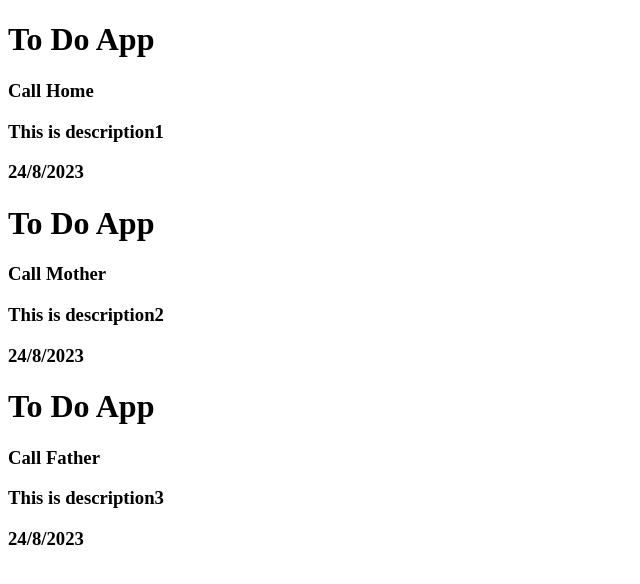
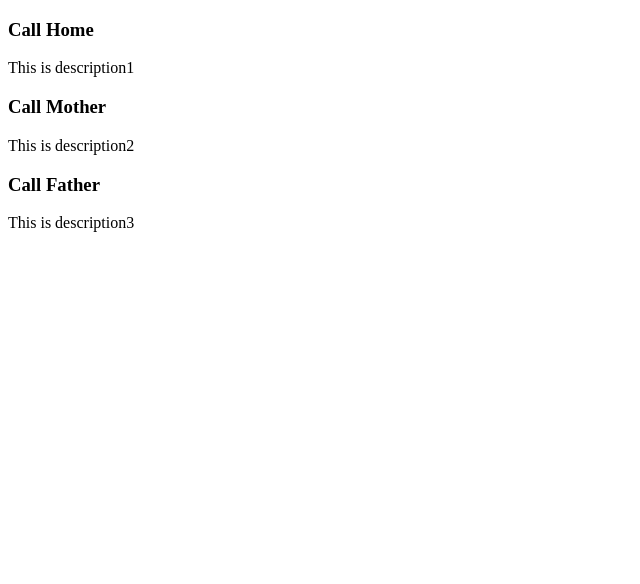
Before and after one commit to dipu157/React_Learning, a React (Create React App) app in the folder react-anis/: page / in a window 1280 px wide. Shown: the top 584 px of the page, without its empty margins (0-640 px from the left). Built offline with nearby package versions, Linux system fonts and the light colour scheme.

Commit message:
uuid package usage

```diff
--- a/react-anis/package.json
+++ b/react-anis/package.json
@@ -9,6 +9,7 @@
     "react": "^18.2.0",
     "react-dom": "^18.2.0",
     "react-scripts": "5.0.1",
+    "uuid": "^9.0.0",
     "web-vitals": "^2.1.4"
   },
   "scripts": {
--- a/react-anis/src/App.js
+++ b/react-anis/src/App.js
@@ -1,15 +1,12 @@
 import React from 'react';
 import Card from './components/Card';
 import Data from './data.json'
+import { List } from './components/UniqueList/List';
 
 function App() {
-    let items = [];
-    for (let i = 0; i < Data.length; i++) {
-        items.push(<Card title = {Data[i].title} desc = {Data[i].desc} />)
-    }
 
     return <div>
-        {items}
+        <List />
     </div>
 }
 
--- /dev/null
+++ b/react-anis/src/components/UniqueList/List.js
@@ -0,0 +1,37 @@
+import React from 'react'
+import { v4 as uuidv4 } from 'uuid';
+
+const todos = [
+    {
+        "id": uuidv4(),
+        "title" : "Call Home",
+        "desc" : "This is description1"
+    },
+    {
+        "id": uuidv4(),
+        "title" : "Call Mother",
+        "desc" : "This is description2"
+    },
+    {
+        "id": uuidv4(),
+        "title" :"Call Father",
+        "desc" : "This is description3"
+    }
+
+]
+
+export const List = () => {
+  return (
+    <div>
+        {todos.map((todo) => {
+            const {id, title, desc} = todo;
+            return (
+                <div key={id}>
+                    <h3>{title}</h3>
+                    <p>{desc}</p>
+                </div>
+            );
+        })}
+    </div>
+  )
+}
```
Also changed, not shown: 2 other files (tests, documents, lock files or other folders).
